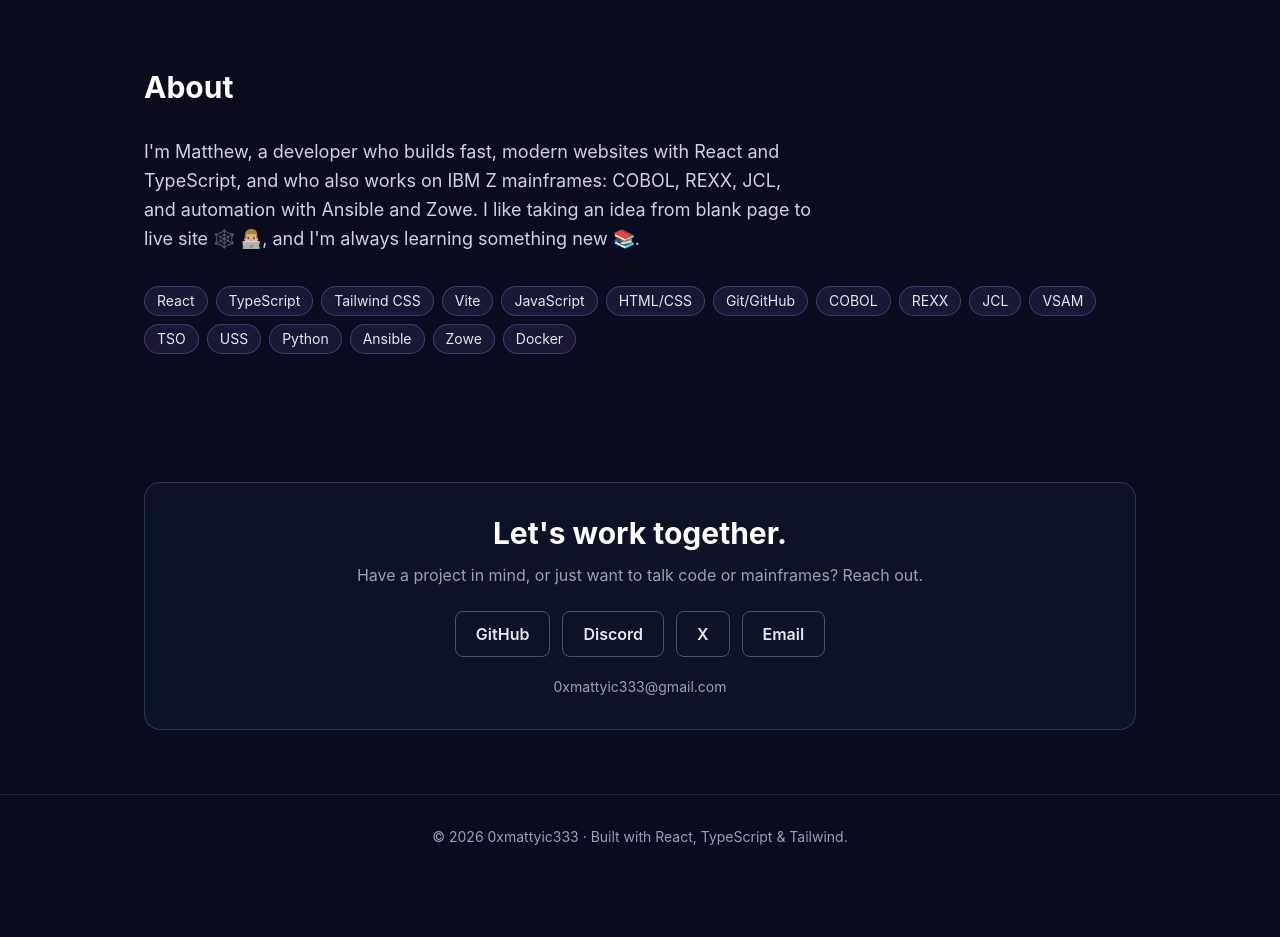
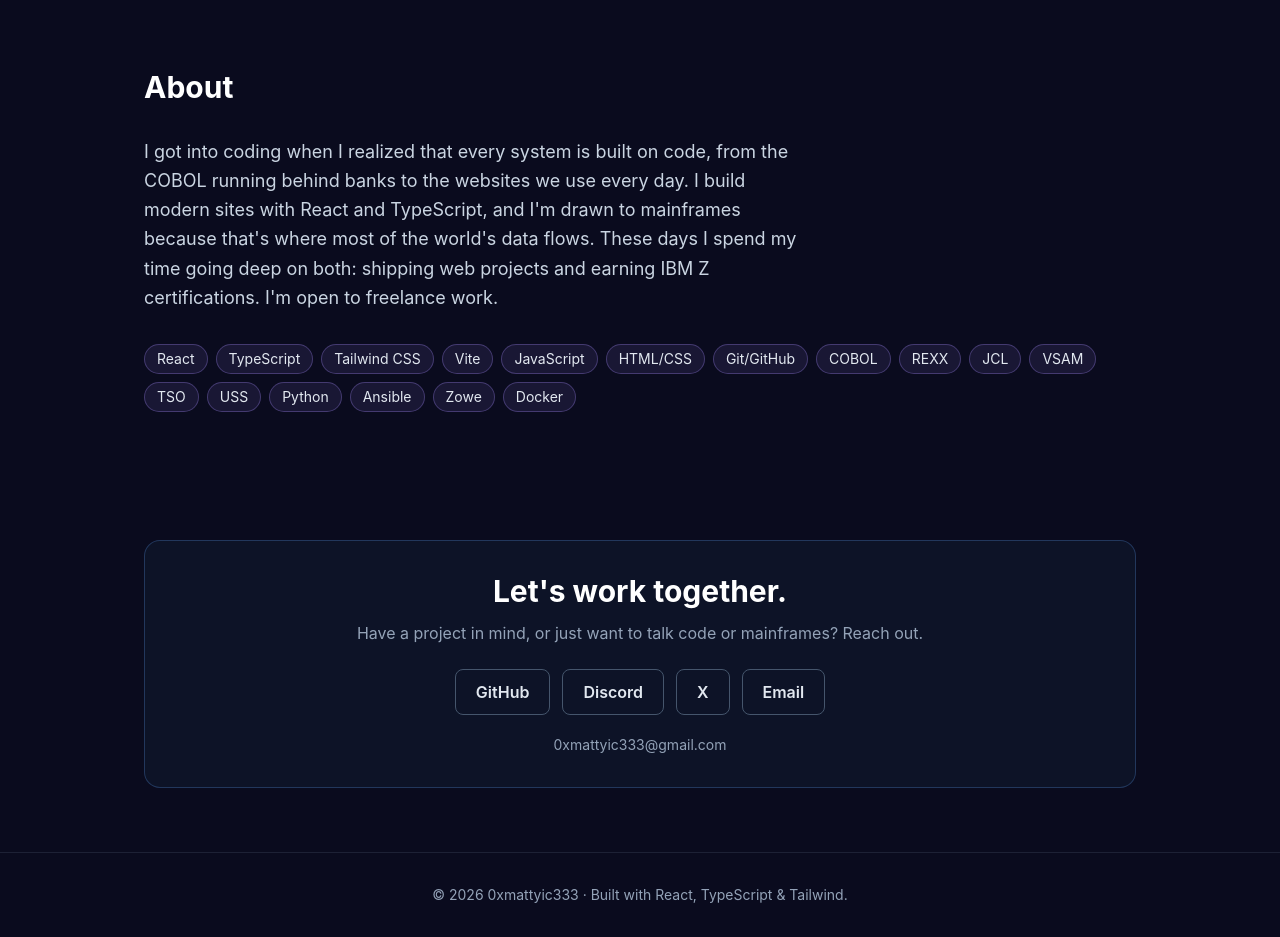
Before and after one commit to 0xmattyic333/0xmattyic333.github.io, a React (Vite) app: page / in a window 1280 px wide. Shown: the part 1340-2277 px from the top of the page. Before the commit the page ends 2219 px from the top, so only its background shows below. Built offline with nearby package versions, Linux system fonts and the light colour scheme.

Commit message:
feat: replace placeholder About text with Matthew's story
Co-Authored-By: Claude Opus 5.5 <noreply@anthropic.com>

```diff
--- a/src/components/About.tsx
+++ b/src/components/About.tsx
@@ -4,11 +4,12 @@ import Section from './Section'
 function About() {
   return (
     <Section id="about" title="About">
-      {/* TODO(Matthew): make this yours. Rewrite it in your own words. */}
       <p className="max-w-2xl text-lg leading-relaxed text-slate-300">
-        I'm Matthew, a developer who builds fast, modern websites with React and TypeScript, and who
-        also works on IBM Z mainframes: COBOL, REXX, JCL, and automation with Ansible and Zowe. I like
-        taking an idea from blank page to live site 🕸️ 👨🏼‍💻, and I'm always learning something new 📚.
+        I got into coding when I realized that every system is built on code, from the COBOL running
+        behind banks to the websites we use every day. I build modern sites with React and
+        TypeScript, and I'm drawn to mainframes because that's where most of the world's data flows.
+        These days I spend my time going deep on both: shipping web projects and earning IBM Z
+        certifications. I'm open to freelance work.
       </p>
       <ul className="mt-8 flex flex-wrap gap-2">
         {skills.map((skill) => (
```
Also changed, not shown: 2 other files (tests, documents, lock files or other folders).
